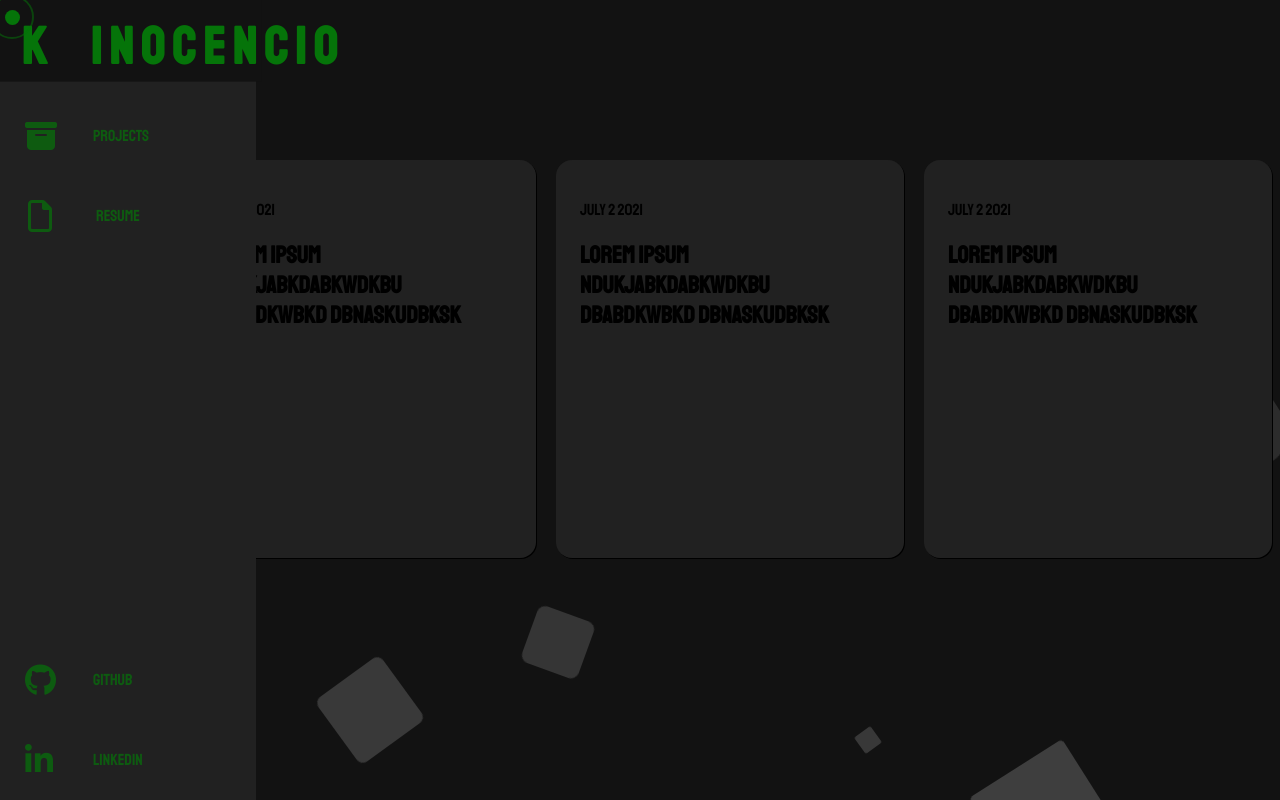
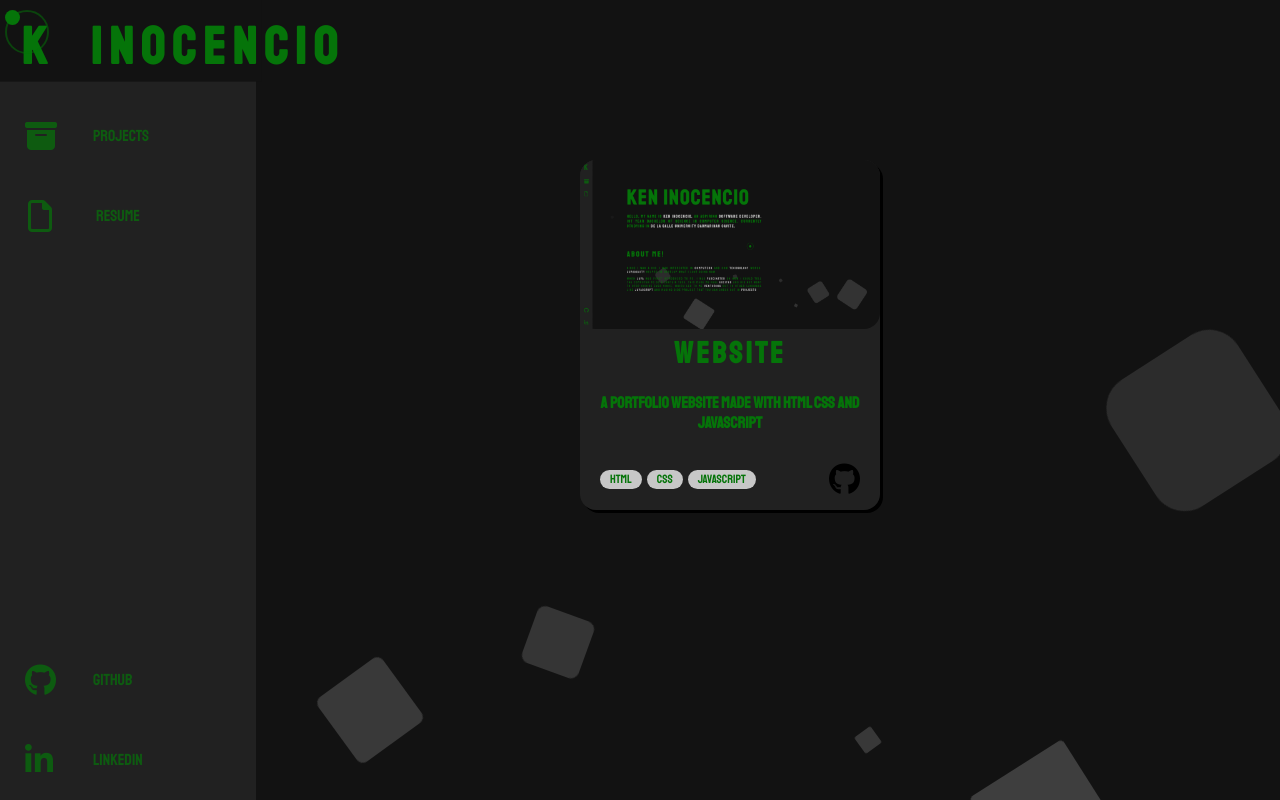
Before and after one commit to Inocencious/Inocencious.github.io, a plain HTML site: page projects.html in a window 1280 px wide. Shown: the top 800 px of the page. Drawn offline with nearby package versions, Linux system fonts and the light colour scheme.

Commit message:
Better code added cursor.js

```diff
--- /dev/null
+++ b/cursor.js
@@ -0,0 +1,21 @@
+$(window).ready(function () {
+
+    let mouseX = 0;
+    let mouseY = 0;
+    let xp = 0;
+    let yp = 0;
+
+    $(document).mousemove(function (e) {
+        $(".cursor").css({
+            transform: 'translate(' + (e.clientX - 10) + 'px, ' + (e.clientY - 10) + 'px)'
+        });
+        mouseX = e.clientX - 10;
+        mouseY = e.clientY - 10;
+    });
+
+    setInterval(function () {
+        xp += ((mouseX - xp) / 6);
+        yp += ((mouseY - yp) / 6);
+        $(".cursor-lazy").css({ transform: 'translateX(' + (xp - 15) + 'px) translateY(' + (yp - 15) + 'px)' });
+    }, 20);
+})
--- a/projects.html
+++ b/projects.html
@@ -18,7 +18,7 @@
     <nav class="navbar">
         <ul class="navbar-nav">
             <li class="logo">
-                <a href="#" class="nav-link">
+                <a href="index.html" class="nav-link">
                     <span>
                         <h1 class="nav-item" id="middlecomp">K</h1>
                     </span>
@@ -28,7 +28,7 @@
                 </a>
             </li>
             <li class="nav-item">
-                <a href="#" class="nav-link">
+                <a href="projects.html" class="nav-link">
                     <span class="fas fa-archive fa-2x" id="middlecomp"></span>
                     <p class="link-text">Projects</p>
                 </a>
@@ -73,50 +73,24 @@
                 <li></li>
             </ul>
         </div>
+
         <section class="card-list">
             <article class="card">
                 <header>
-                    <p>July 2 2021</p>
-                    <h2>LOREM IPSUM NDUKJABKDABKWDKBU DBABDKWBKD DBNASKUDBKSK</h2>
+                    <img src="Pictures/Website.png" alt=""></img>
+                    <h1>Website</h1>
+                    <h4>A Portfolio Website made with html css and javascript</h4>
                 </header>
-            </article>
-            <article class="card">
-                <header>
-                    <p>July 2 2021</p>
-                    <h2>LOREM IPSUM NDUKJABKDABKWDKBU DBABDKWBKD DBNASKUDBKSK</h2>
-                </header>
-            </article>
-            <article class="card">
-                <header>
-                    <p>July 2 2021</p>
-                    <h2>LOREM IPSUM NDUKJABKDABKWDKBU DBABDKWBKD DBNASKUDBKSK</h2>
-                </header>
+                <footer>
+                    <span class="tag">html</span>
+                    <span class="tag">css</span>
+                    <span class="tag">javascript</span>
+                    <span class="fab fa-github fa-2x" id="github"></span>
+                </footer>
             </article>
         </section>
     </main>
-    <script>
-        $(window).ready(function () {
-
-            let mouseX = 0;
-            let mouseY = 0;
-            let xp = 0;
-            let yp = 0;
-
-            $(document).mousemove(function (e) {
-                $(".cursor").css({
-                    transform: 'translate(' + (e.clientX - 10) + 'px, ' + (e.clientY - 10) + 'px)'
-                });
-                mouseX = e.clientX - 10;
-                mouseY = e.clientY - 10;
-            });
-
-            setInterval(function () {
-                xp += ((mouseX - xp) / 6);
-                yp += ((mouseY - yp) / 6);
-                $(".cursor-lazy").css({ transform: 'translateX(' + (xp - 15) + 'px) translateY(' + (yp - 15) + 'px)' });
-            }, 20);
-        })
-    </script>
+    <script src="cursor.js"/>
 </body>
 
 </html>
--- a/styles.css
+++ b/styles.css
@@ -13,6 +13,7 @@ html, body{
     overflow-x:hidden;
     background-color: var(--bg-primary);
     cursor: none;
+
 }
 .cursor{
     height: 15px;
@@ -44,6 +45,7 @@ html, body{
 main{
     margin-left: 5rem;
     padding-bottom: 0%;
+    animation: transitionIn 1s;
 }
 body::-webkit-scrollbar {
     width: 0.25rem;
@@ -314,6 +316,11 @@ body::-webkit-scrollbar-thumb {
     margin-left: 5rem;
     margin-top: 10rem;
 }
+.card img{
+    padding: -1.5%;
+    width: 100%;
+    border-radius: 16px;
+}
 .card{
     display: flex;
     position: relative;
@@ -324,13 +331,52 @@ body::-webkit-scrollbar-thumb {
     height: 350px;
     width: 300px;
     min-width: 250px;
-    padding: 1.5rem;
     background: #212121;
-
     border-radius: 16px;
-    box-shadow: 1px 1px  black ;
+    box-shadow: 3px 3px  black ;
     transition: .2s;
 }
 .card:hover{
     transform: translateY(-1rem);
 }
+.card header{
+    text-align: center;
+    color: var(--text-primary);
+}
+.card header h1{
+    letter-spacing: 0.2rem;
+    margin: 0%;
+    font-size: 30px;
+}
+.card footer{
+    height: 50px;
+}
+footer{
+    display: inline-flex;
+    align-items: center;
+    padding-left: 20px;
+    gap: 5px;
+}
+footer .tag{
+    background: rgb(199, 199, 199);
+    border-radius: 50px;
+    font-size: 12px;
+    margin: 0;
+    color: var(--text-primary);
+    padding: 2px 10px;
+    text-transform: uppercase;
+}
+footer span:last-child{
+    margin-left: auto;
+    padding-right: 20px;
+}
+@keyframes transitionIn{
+    from {
+        opacity: 0;
+        transform: rotateX(-10px);
+    }
+    to {
+        opacity: 1;
+        transform: rotateX(0px);
+    }
+}
```
Also changed, not shown: index.html (+3 -23 lines), Pictures/Website.png (added).
